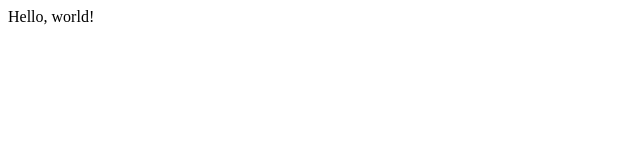
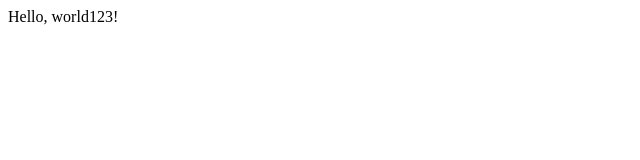
Before and after one commit to erkhare/lecture0, a plain HTML site: page index.html in a window 1280 px wide. Shown: the full height of the page, 0-640 px from the left. Drawn offline with Linux system fonts and the light colour scheme.

Commit message:
Update index.html

```diff
--- a/index.html
+++ b/index.html
@@ -4,6 +4,6 @@
         <title>My Webpage</title>
     </head>
     <body>
-        Hello, world!
+        Hello, world123!
     </body>
 </html>
```
